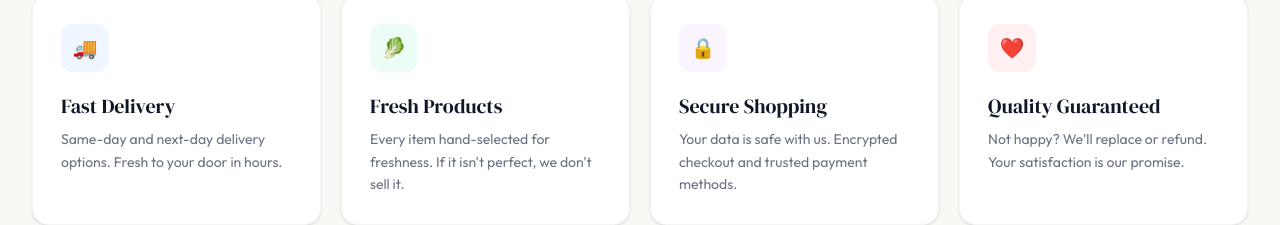
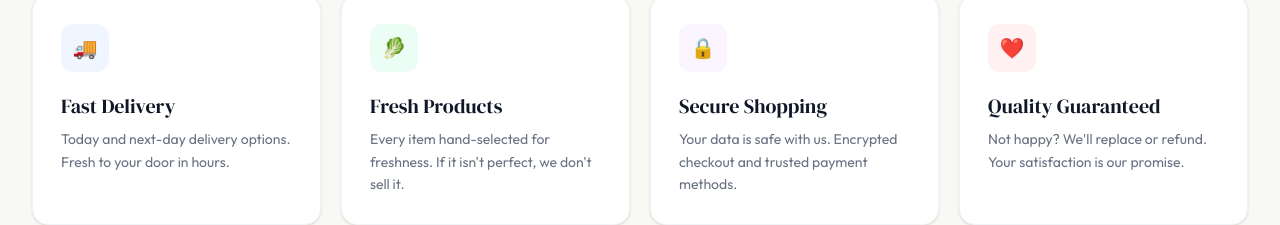
Before and after one commit to mustafa-siam/Lina_Store, a React (Vite) app: page / in a window 1280 px wide. Shown: the part 900-1125 px from the top of the page. Built offline with nearby package versions, Linux system fonts and the light colour scheme; the HTML template or start-up script is replaced by a standard one.

Commit message:
updated lina store metadata

```diff
--- a/src/components/home/Benefits.tsx
+++ b/src/components/home/Benefits.tsx
@@ -8,7 +8,7 @@ const benefits = [
     icon: Truck,
     emoji: "🚚",
     title: "Fast Delivery",
-    description: "Same-day and next-day delivery options. Fresh to your door in hours.",
+    description: "Today and next-day delivery options. Fresh to your door in hours.",
     bg: "bg-blue-50",
     iconColor: "text-blue-600",
   },
--- a/vite.config.ts
+++ b/vite.config.ts
@@ -81,7 +81,7 @@ function figmaSiteConfiguration(config: FigmaSiteConfiguration): Plugin {
     return html.replace(`<!-- ${slotName} -->`, content)
   }
 
-  const title = config.title ?? "Lina Store"
+  const title = "Lina Store"
   const description = config.description ?? ''
   const favicon = config.icons?.icon ?? ''
   const socialImage = config.openGraph?.image ?? ''
```
